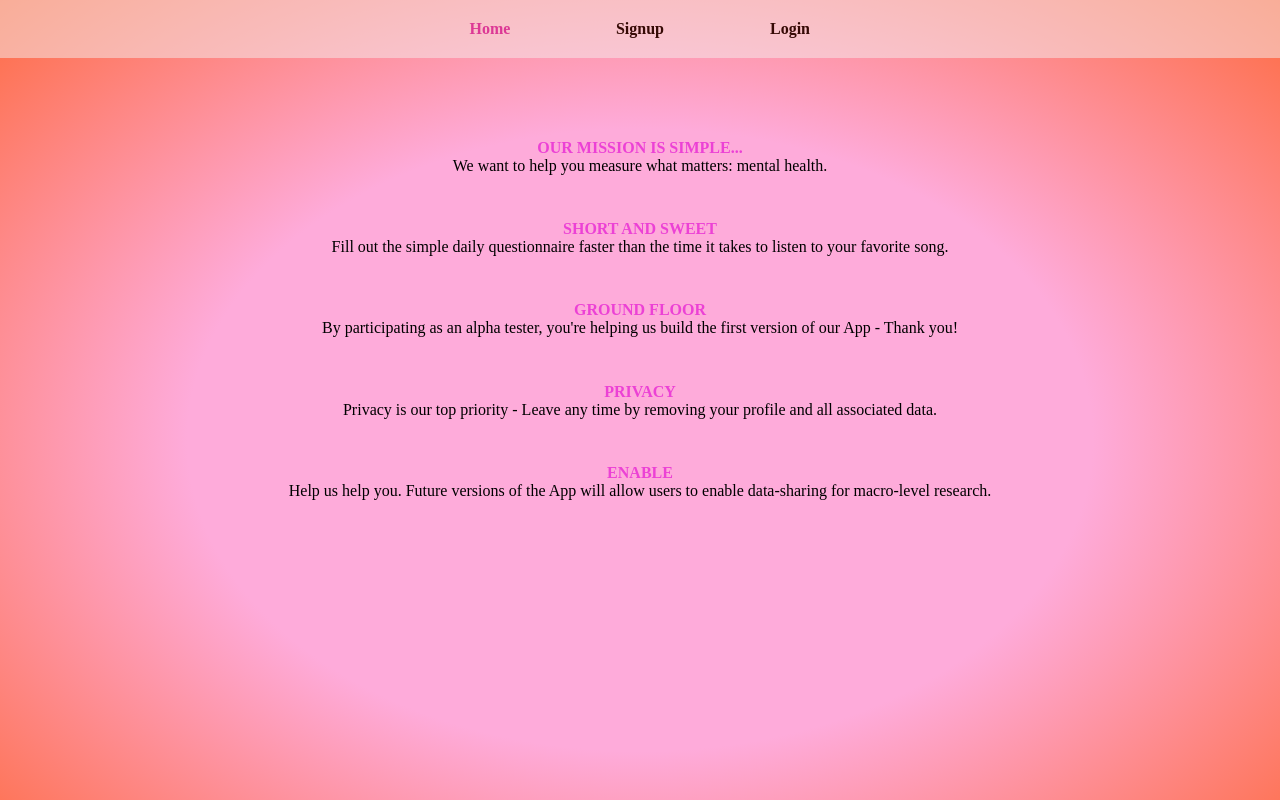
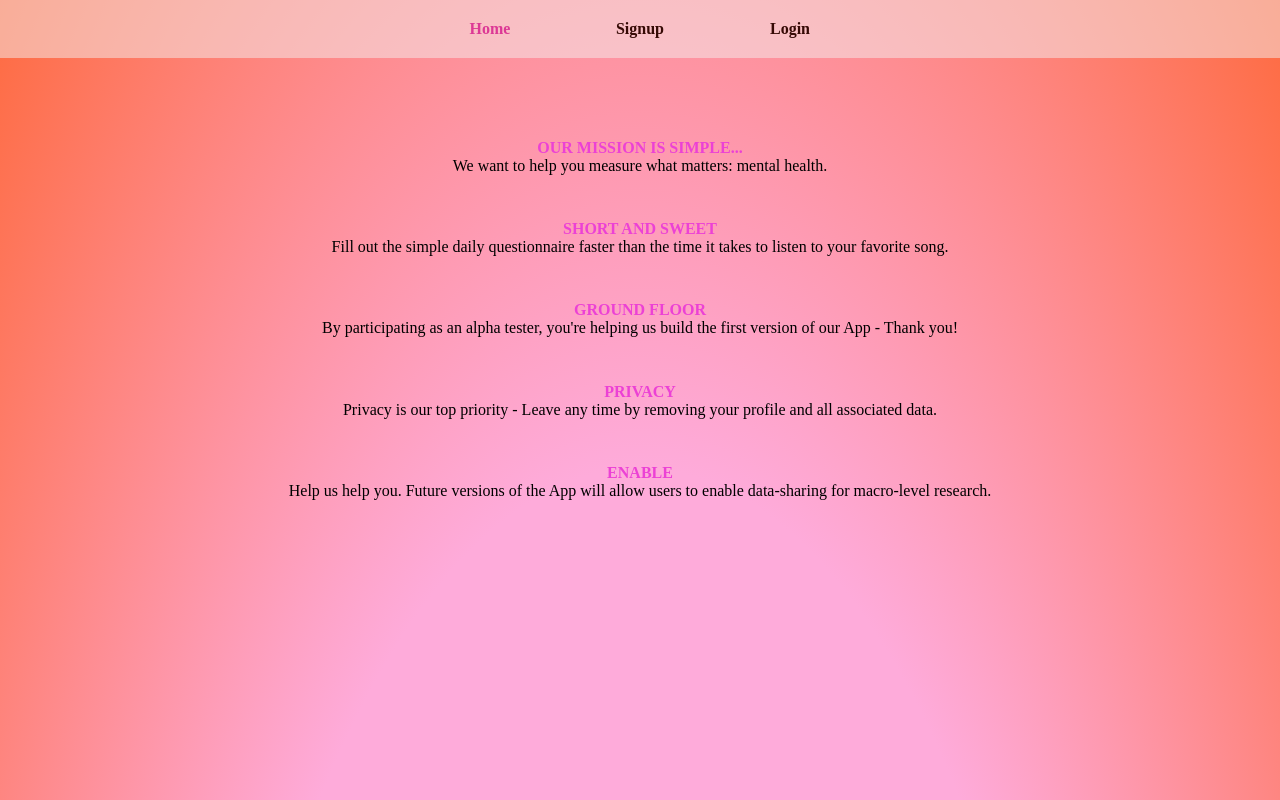
Before and after one commit to holliscrowder/pensyv-website, a React (Create React App) app in the folder client/: page / in a window 1280 px wide. Shown: the top 800 px of the page. Built offline with nearby package versions, Linux system fonts and the light colour scheme; no server answers.

Commit message:
increase background height

```diff
--- a/client/src/App.css
+++ b/client/src/App.css
@@ -1,7 +1,7 @@
 .App {
     background: radial-gradient(#feabda, #feabda, #fe6b41);;
     width: 100%;
-    height: 110%;
+    height: 400%;
     position: absolute; top: 0; left: 0; bottom: 0;
     min-width: 400px;
   }
```
